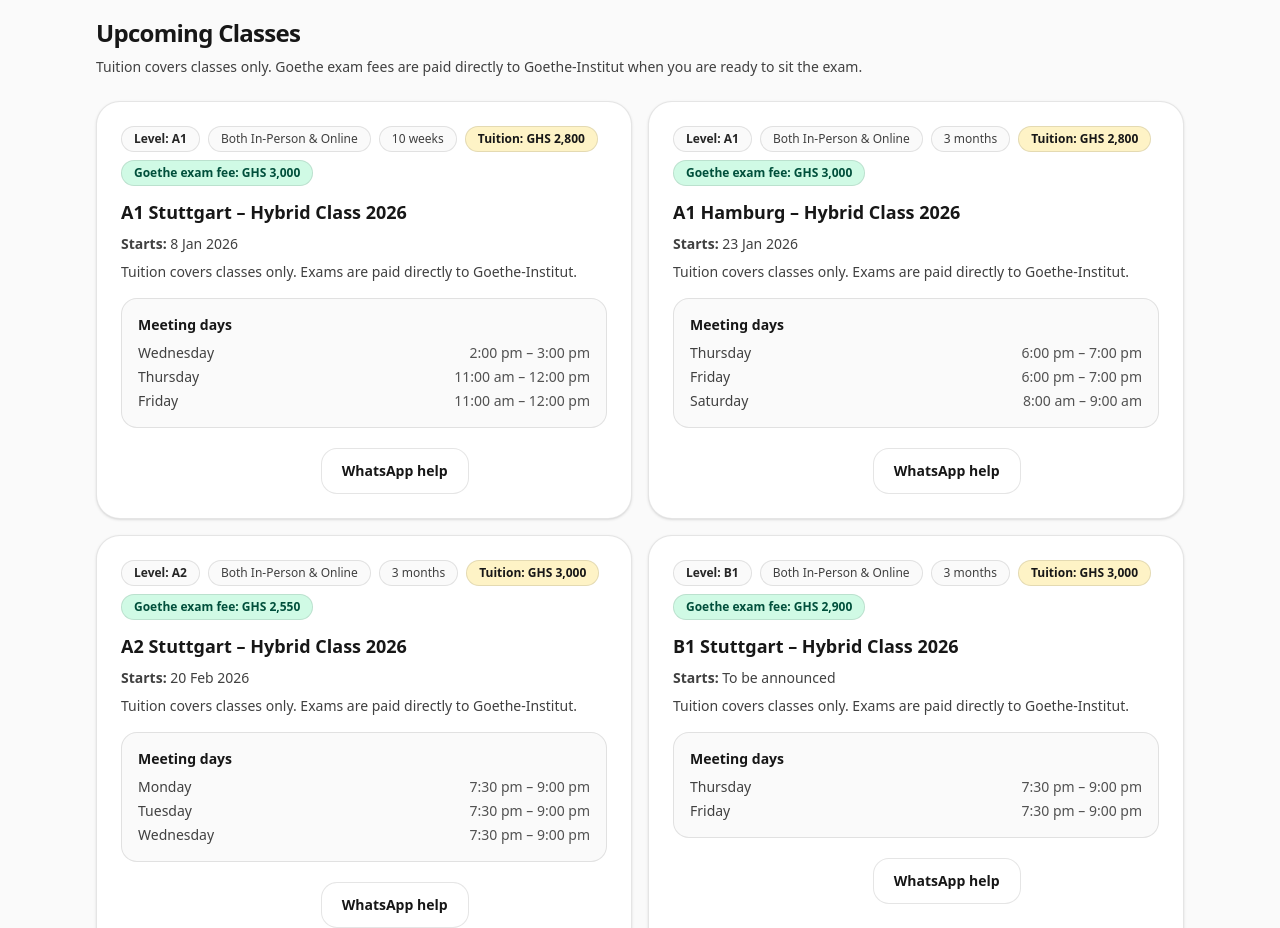
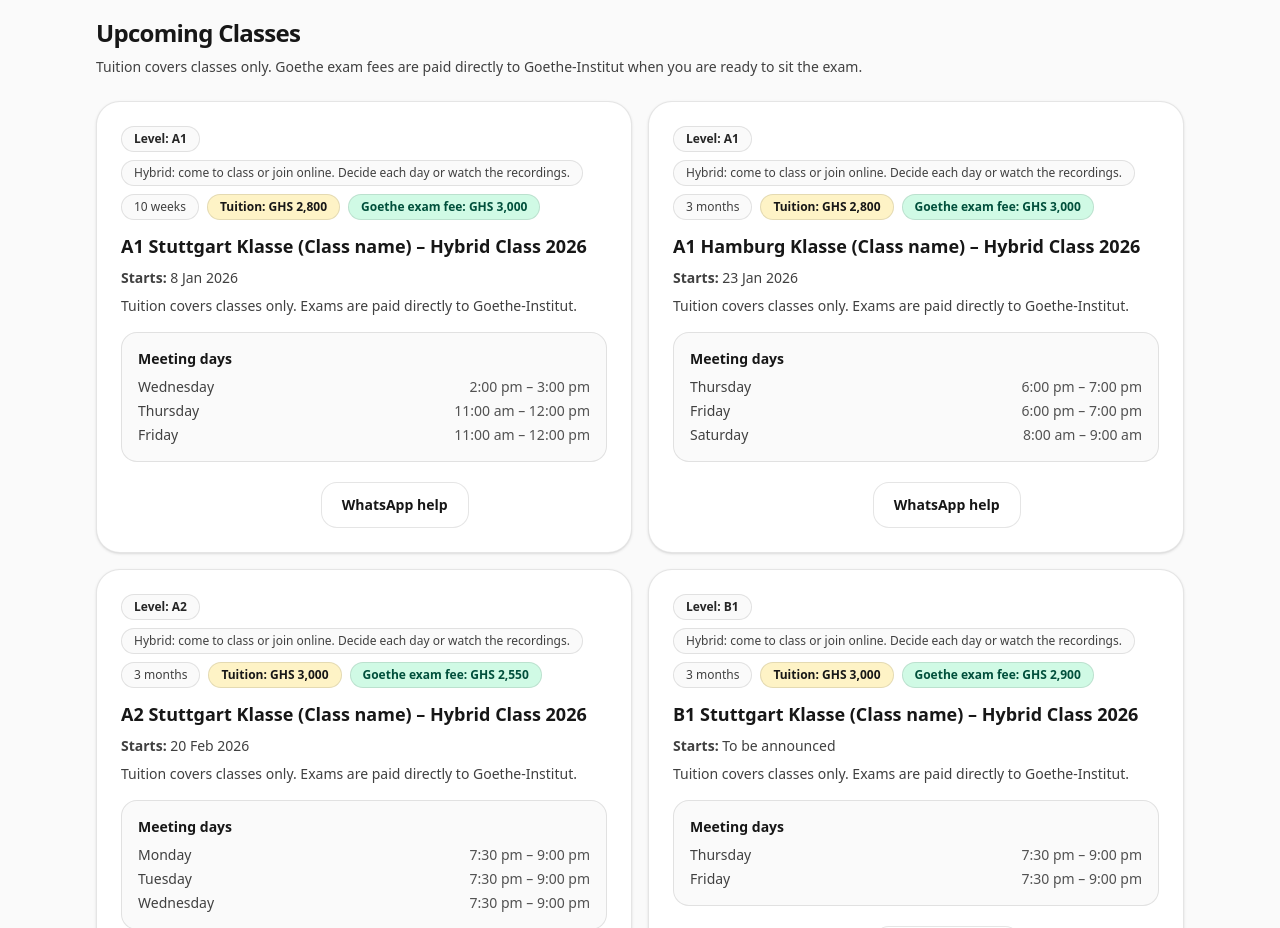
Before and after one commit to learngermanghana/learngermanghana-site, a Next.js app: page /classes in a window 1280 px wide. Shown: the part 640-1568 px from the top of the page. Built offline with nearby package versions, Linux system fonts and the light colour scheme.

Commit message:
Use plain English for hybrid format

```diff
--- a/src/data/content.ts
+++ b/src/data/content.ts
@@ -58,11 +58,11 @@ export type ClassItem = {
 export const upcomingClasses: ClassItem[] = [
   {
     id: "A1-stuttgart-2026-01-08",
-    title: "A1 Stuttgart – Hybrid Class 2026",
+    title: "A1 Stuttgart Klasse (Class name) – Hybrid Class 2026",
     level: "A1",
     location: "Stuttgart",
     startDate: "2026-01-08",
-    format: "Both In-Person & Online",
+    format: "Hybrid: come to class or join online. Decide each day or watch the recordings.",
     duration: "10 weeks",
     scheduleSummary: "3x per week",
     meetingDays: [
@@ -74,11 +74,11 @@ export const upcomingClasses: ClassItem[] = [
   },
   {
     id: "A1-hamburg-2026-01-23",
-    title: "A1 Hamburg – Hybrid Class 2026",
+    title: "A1 Hamburg Klasse (Class name) – Hybrid Class 2026",
     level: "A1",
     location: "Hamburg",
     startDate: "2026-01-23",
-    format: "Both In-Person & Online",
+    format: "Hybrid: come to class or join online. Decide each day or watch the recordings.",
     duration: "3 months",
     scheduleSummary: "3x per week",
     meetingDays: [
@@ -90,11 +90,11 @@ export const upcomingClasses: ClassItem[] = [
   },
   {
     id: "A2-stuttgart-2026-02-20",
-    title: "A2 Stuttgart – Hybrid Class 2026",
+    title: "A2 Stuttgart Klasse (Class name) – Hybrid Class 2026",
     level: "A2",
     location: "Stuttgart",
     startDate: "2026-02-20",
-    format: "Both In-Person & Online",
+    format: "Hybrid: come to class or join online. Decide each day or watch the recordings.",
     duration: "3 months",
     scheduleSummary: "3x per week",
     meetingDays: [
@@ -106,11 +106,11 @@ export const upcomingClasses: ClassItem[] = [
   },
   {
     id: "B1-stuttgart-tba",
-    title: "B1 Stuttgart – Hybrid Class 2026",
+    title: "B1 Stuttgart Klasse (Class name) – Hybrid Class 2026",
     level: "B1",
     location: "Stuttgart",
     startDate: "TBA",
-    format: "Both In-Person & Online",
+    format: "Hybrid: come to class or join online. Decide each day or watch the recordings.",
     duration: "3 months",
     scheduleSummary: "2x per week",
     meetingDays: [
```
